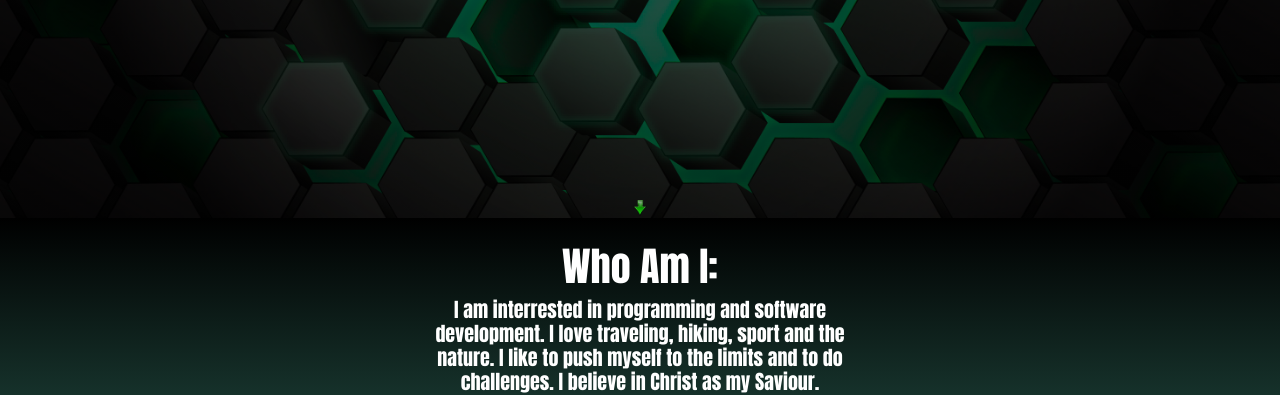
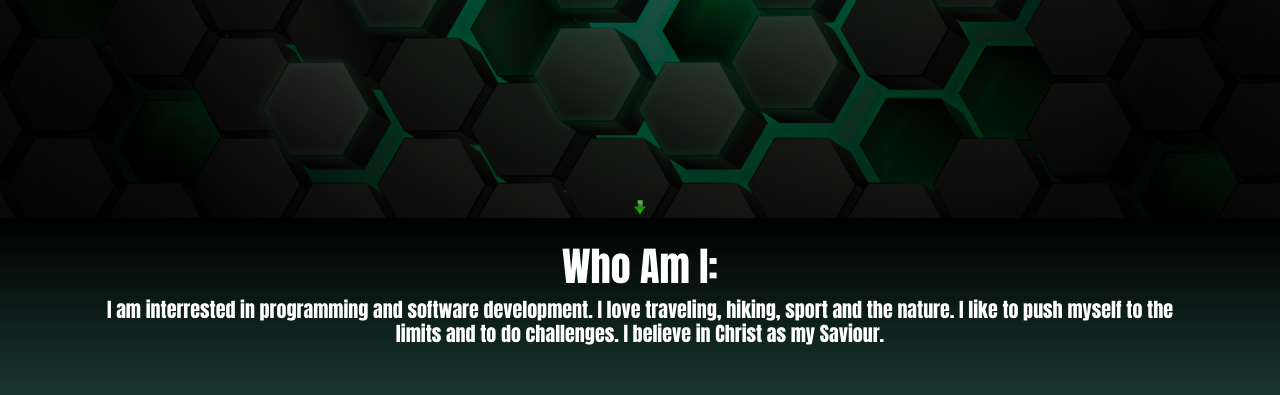
Before and after one commit to WietsBehr/Online-CV, a plain HTML site: page index.html in a window 1280 px wide. Shown: the part 582-977 px from the top of the page. Drawn offline with nearby package versions, Linux system fonts and the light colour scheme.

Commit message:
Minor Changes

```diff
--- a/index.html
+++ b/index.html
@@ -24,7 +24,7 @@
     <section id="middel">
         <div class="container w-100px center center"><br>
             <div class="row justify-content-center">
-                <div class="col-5 text-center mb-5">
+                <div class="text-center mb-5">
                     <h1>Who Am I:</h1>
                     <h5>I am interrested in programming and software development. I love traveling, hiking, sport and the nature. I like to push myself to the limits and to do challenges. I believe in Christ as my Saviour.</h5>
                 </div>
```
